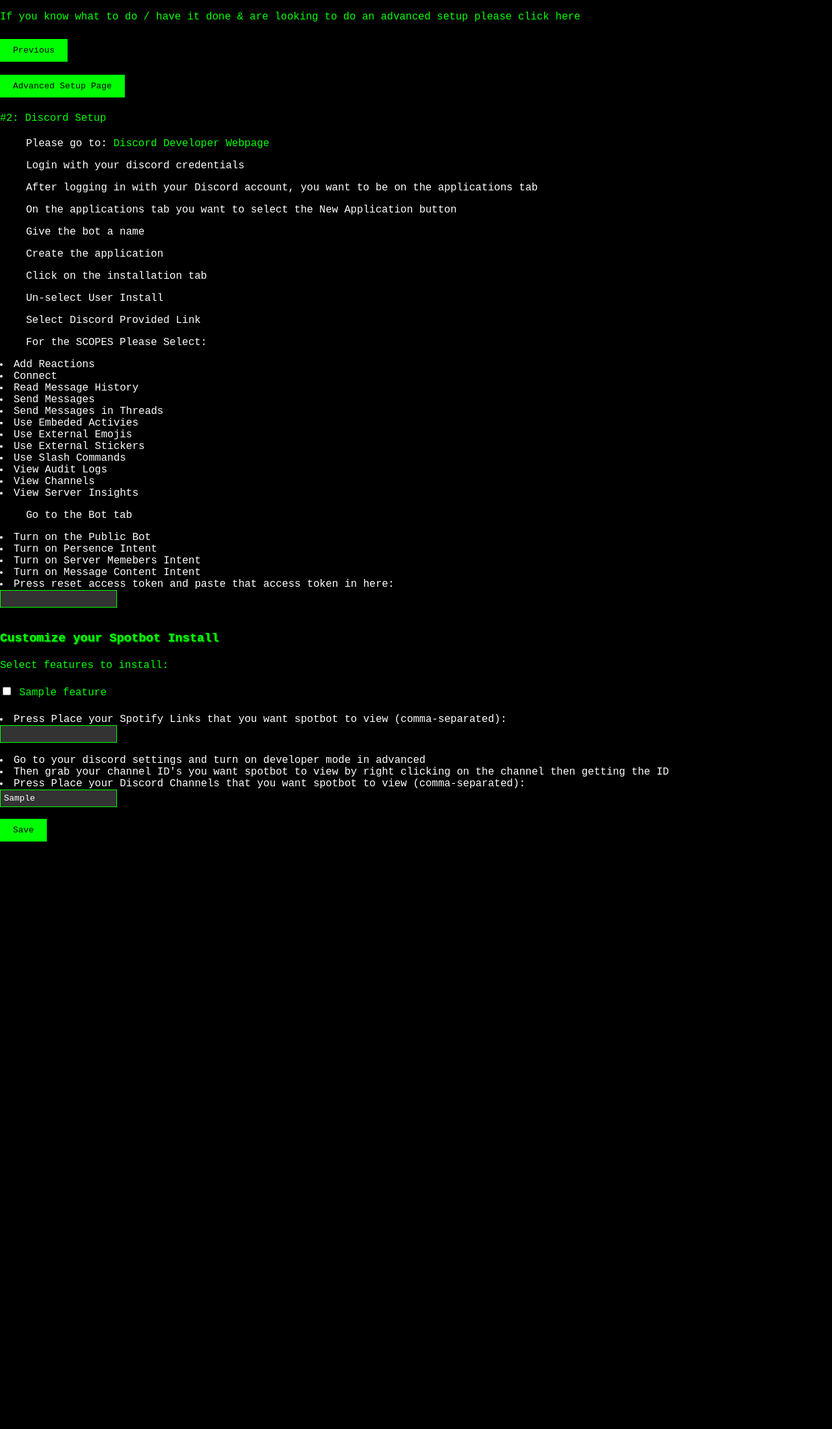
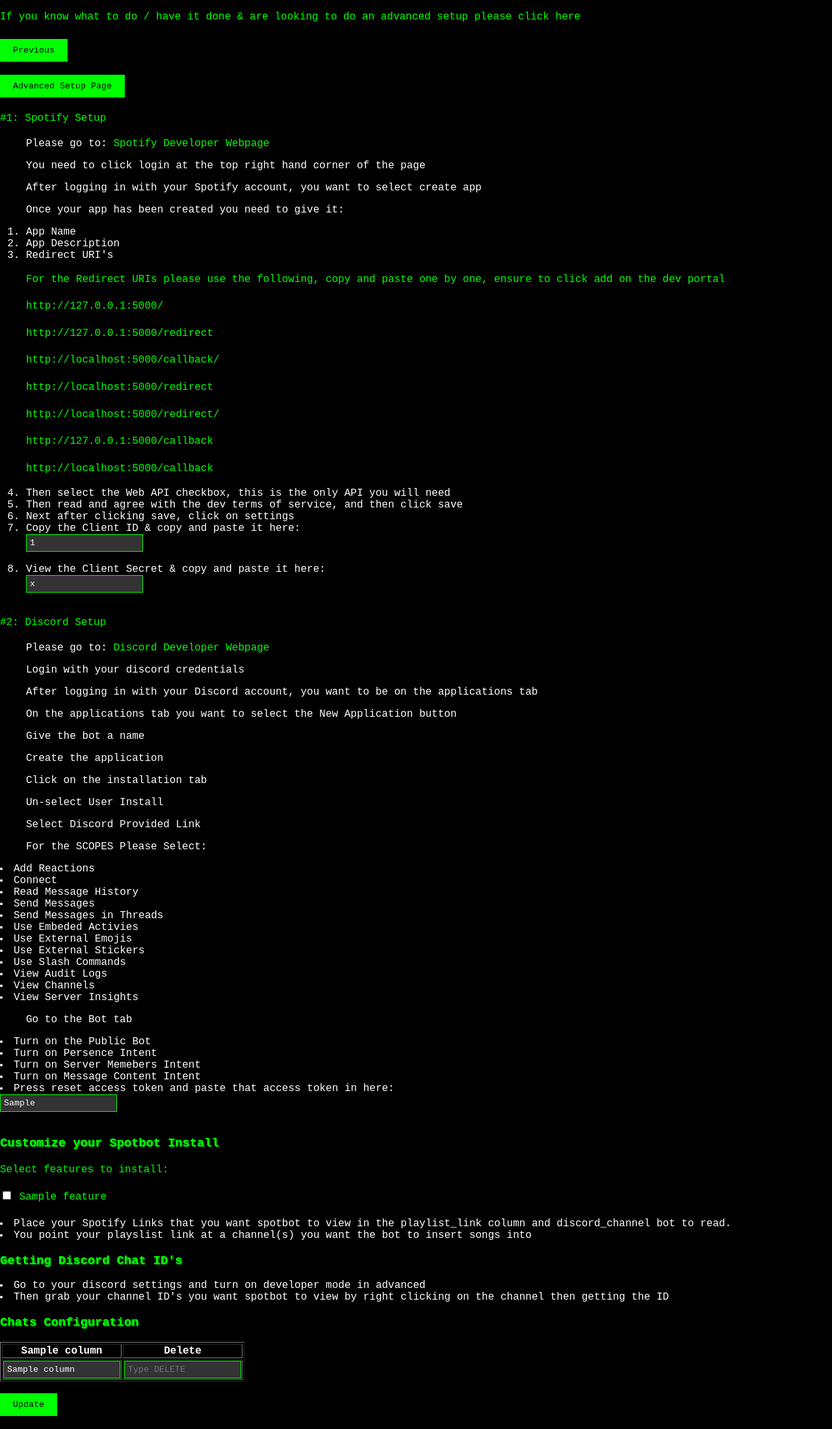
Before and after one commit to wildxmxtt/spotbot2, a Flask app: template templates/setup.html in a window 1280 px wide. Shown: the part 213-2412 px from the top of the page at 65% size. Before the commit the page ends 1508 px from the top, so only its background shows below. Run offline with Flask 2, Linux system fonts and the light colour scheme; the template is opened without the code that fills it: most values are stand-ins (such as "Sample title", 1, 10 or a date in 2020); parts of the project's set-up code (start-up, migrations or seed data) failed here and were passed over.

Commit message:
Fix Lots of Minor Bugs - Still Buggy
Both Continuted setup & advanced are fully functional

Bugs Fixed:
-Advanced Setup Not displaying correct items from db, after db had been updated
-All Update and submit buttons are now working
-All Non-function buttons removed
-Fixed issue on advanced setup where "ghost" records would apperar even though a user wouldnt submit into table

Known Issues:
Spotbot.py still broken due to missing spotbot.json file, need to get with @karltrowbridge1 to resolve issue.

Also need to discuss with @karltrowbridge1 about limiting discord bot tokens to just one. Or if we ever intend to have multiple discord tokens be used at once

Big update, still buggy, but getting there

```diff
--- a/app.py
+++ b/app.py
@@ -192,38 +192,22 @@
 
 @app.route('/advanced_setup', methods=['GET', 'POST'])
 def advanced_setup():
-    conn = sqlite3.connect(SECRET_DATABASE)
-    cursor = conn.cursor()
+    secret_setup_info = dbt.get_secret_setup_info_dict(SECRET_DATABASE)
+    client_id = secret_setup_info['client_id']
+    client_secret = secret_setup_info['client_secret']
 
-    # Fetch chats table data
-    cursor.execute("SELECT * FROM chats")
-    chats = cursor.fetchall()
-
-    # Fetch column names for rendering table headers
-    cursor.execute("PRAGMA table_info(chats)")
-    column_names = [info[1] for info in cursor.fetchall()]  # Extract column names
-
-    conn.close()
-
-    secrets_info = dbt.retrieve_secrets_info(SECRET_DATABASE)
-    chats_info = dbt.get_spotbot_chats_config_info(SECRET_DATABASE)
-
-    secrets_info = secrets_info or ('', '', '', '')
-    chats_info = chats_info or ('', '')
-
-    client_id, client_secret, discord_token, grab_past_flag = secrets_info
-    playlist_links, discord_channels = chats_info
+    chats_info =dbt.update_spotbot_chat(SECRET_DATABASE)
 
     return render_template(
         'advanced_setup.html',
         client_id=client_id,
         client_secret=client_secret,
-        discord_token=discord_token,
-        playlist_links=playlist_links,
-        discord_channels=discord_channels,
+        discord_token=chats_info[0]['discord_token'],
+        playlist_links=chats_info[1]['playlist_links'],
+        discord_channels=chats_info[0]['discord_channels'],
         installed_features=installed_features,
-        chats=chats,  # Pass chats data to template
-        column_names=column_names  # Pass column names to template
+        chats=chats_info[3],  # Pass chats data to template
+        column_names=chats_info[2]  # Pass column names to template
     )
 
 @app.route('/save_setup', methods=['POST'])
@@ -245,17 +229,15 @@
 
 @app.route('/save_advanced_setup', methods=['POST'])
 def save_advanced_setup():
-    setup_data = {
-        'client_id': request.form['client_id'],
-        'client_secret': request.form['client_secret'],
-        'discord_token': request.form['discord_token'],
-        'playlist_link': request.form['playlist_links'],
-        'discord_channel': request.form['discord_channels'],
-        'grab_past_flag': 1
-    }
-    # save_setup(setup_data)
-    # flash('Settings updated successfully!')
-    # return redirect(url_for('advanced_setup'))
+    client_id = request.form.get('client_id')
+    client_secret = request.form.get('client_secret')
+    discord_token = request.form.get('discord_token')
+
+    # Save these details to the database, probably using the functions in database_tools.py
+    dbt.save_secrets_to_db(client_id, client_secret, discord_token, tokensOnlyFlag=True)
+
+    flash('Settings updated successfully!')
+    return redirect(url_for('advanced_setup'))
 @app.route('/link_spotify')
 def link_spotify():
     sp_oauth = create_spotify_oauth()
@@ -315,7 +297,21 @@
 
 @app.route('/continue_setup', methods=['POST'])
 def continue_setup():
-    return render_template('advanced_setup.html')
+    chats_info =dbt.update_spotbot_chat(SECRET_DATABASE)
+
+    return render_template(
+        'setup.html',
+        client_id=client_id,
+        client_secret=client_secret,
+        discord_token=chats_info[0]['discord_token'],
+        playlist_links=chats_info[1]['playlist_links'],
+        discord_channels=chats_info[0]['discord_channels'],
+        installed_features=installed_features,
+        chats=chats_info[3],  # Pass chats data to template
+        column_names=chats_info[2]  # Pass column names to template
+    )
+
+    #return render_template('setup.html', installed_features=installed_features)
 
 # @app.route('/advanced_setup', methods=['GET', 'POST'])
 # def advanced_setup():
--- a/database_tools.py
+++ b/database_tools.py
@@ -133,9 +133,13 @@
     return playlist_link
 
 
-def save_secrets_to_db(client_id, client_secret, discord_token, playlist_links, discord_channels, SECRET_DATABASE=r'databases\secrets.db'):
+def save_secrets_to_db(client_id, client_secret, discord_token, playlist_links = 'None_Given', discord_channels = 'None_Given', SECRET_DATABASE=r'databases\secrets.db', tokensOnlyFlag=False):
     conn = sqlite3.connect(SECRET_DATABASE)
     cur = conn.cursor()
+    ##TO-DO##
+    #Add a check to see if there is a record in the table, if not add one. Else always update, give feedback to user that previous record was over written.
+    #Possbily add future to run multiple spotbots??? Not sure if we even would need that though. Need to talk with Karl about this.
+
 
     # Insert or update the setup information in the database
     cur.execute("""
@@ -144,13 +148,15 @@
     """, (client_id, client_secret, discord_token))
 
     conn.commit()
+
+    if(tokensOnlyFlag == False or playlist_links != 'None_Given' or discord_channels != 'None_Given'):
     #need to iterate through playlist_links and discord_channels make a robust system to accosicate discord channel to playlist link
-    cur.execute("""
-        INSERT OR REPLACE INTO chats (playlist_link, discord_channel)
-        VALUES (?, ?)
-    """, (playlist_links, discord_channels))
+        cur.execute("""
+            INSERT OR REPLACE INTO chats (playlist_link, discord_channel)
+            VALUES (?, ?)
+        """, (playlist_links, discord_channels))
 
-    conn.commit()
+        conn.commit()
     conn.close()
     print("Added chats config toi db")
 
@@ -192,3 +198,48 @@
 # client_secret = secret_setup_info['client_secret']
 
 # get_secret_setup_info_dict(r'databases\secrets.db')
+
+def update_spotbot_chat(SECRET_DATABASE):
+    secrets_info_dict = {
+        'client_id': "",
+        'client_secret': "",
+        'discord_token': "",
+        'playlist_links': "",
+        'discord_channels': ""
+    }
+
+    chats_info_dict = {
+        'playlist_links' : "",
+        'discord_channels' : "",
+        'chats_info' : ""
+    }
+
+    conn = sqlite3.connect(SECRET_DATABASE)
+    cursor = conn.cursor()
+
+    # Fetch chats table data
+    cursor.execute("SELECT * FROM chats")
+    chats = cursor.fetchall()
+
+    # Fetch column names for rendering table headers
+    cursor.execute("PRAGMA table_info(chats)")
+    column_names = [info[1] for info in cursor.fetchall()]  # Extract column names
+
+    conn.close()
+
+    secrets_info = retrieve_secrets_info(SECRET_DATABASE)
+    chats_info = get_spotbot_chats_config_info(SECRET_DATABASE)
+
+    secrets_info = secrets_info or ('', '', '', '')
+    chats_info = chats_info or ('', '')
+
+    client_id, client_secret, discord_token, grab_past_flag = secrets_info
+    playlist_links, discord_channels = chats_info
+
+    secrets_info_dict.update({'client_id' : client_id, 'client_secret': client_secret, 'discord_token': discord_token, 'playlist_links': playlist_links, 'discord_channels': discord_channels})
+    chats_info_dict.update({'playlist_links': playlist_links, 'discord_channels': discord_channels})
+
+    client_id, client_secret, discord_token, grab_past_flag = secrets_info
+    playlist_links, discord_channels = chats_info
+
+    return secrets_info_dict, chats_info_dict, column_names, chats
--- a/templates/advanced_setup.html
+++ b/templates/advanced_setup.html
@@ -20,7 +20,7 @@
         {% endif %}
     {% endwith %}
 
-    <form action="{{ url_for('advanced_setup') }}" method="post">
+    <form action="{{ url_for('save_advanced_setup') }}" method="post">
         <label for="client_id">Spotify Client ID:</label>
         <input type="text" id="client_id" name="client_id" value="{{ client_id }}" required><br><br>
 
@@ -46,6 +46,7 @@
             </label><br>
         {% endfor %}
         <br>
+        <h4>This Submit button below will save Spotify Client ID, Spotify Client Secret, and the Discord Bot Token</h4>
         <button type="submit">Save/Update</button>
     </form>
 
@@ -78,6 +79,7 @@
             </tbody>
         </table>
         <br>
+        <h4>This Update button below will update the chats table with your Playlist Links & Discrod Channels</h4>
         <button type="submit">Update</button>
     </form>
 
--- a/templates/setup.html
+++ b/templates/setup.html
@@ -23,7 +23,7 @@
         <button type="submit">Advanced Setup Page</button>
     </form>
 
-    <!-- <form action="{{ url_for('save_setup') }}" method="post">
+    <form action="{{ url_for('save_setup') }}" method="post">
         <p>#1: Spotify Setup </p>
         <ul>Please go to: <a href="https://developer.spotify.com/dashboard">Spotify Developer Webpage</a></ul>
         <ul>You need to click login at the top right hand corner of the page </ul>
@@ -45,10 +45,10 @@
             <li>Then read and agree with the dev terms of service, and then click save</li>
             <li>Next after clicking save, click on settings</li>
             <li>Copy the Client ID & copy and paste it here:</li>
-            <input type="text" id="client_id" name="client_id" required><br><br>
+            <input type="text" id="client_id" name="client_id" value="{{ client_id }}" required><br><br>
             <li>View the Client Secret & copy and paste it here:</li>
-            <input type="text" id="client_secret" name="client_secret" required><br><br>
-        </ol> -->
+            <input type="text" id="client_secret" name="client_secret" value="{{ client_secret }}" required><br><br>
+        </ol>
 
         <p>#2: Discord Setup </p>
         <ul>Please go to: <a href="https://discord.com/developers">Discord Developer Webpage</a></ul>
@@ -79,7 +79,7 @@
         <li>Turn on Server Memebers Intent</li>
         <li>Turn on Message Content Intent</li>
         <li>Press reset access token and paste that access token in here:</li>
-        <input type="text" id="discord_token" name="discord_token" required><br><br>
+        <input type="text" id="discord_token" name="discord_token" value="{{ discord_token }}" required><br><br>
 
         <h3>Customize your Spotbot Install</h3>
         <p>Select features to install:</p>
@@ -91,15 +91,48 @@
             </label><br>
         {% endfor %}
 
-        <li>Press Place your Spotify Links that you want spotbot to view (comma-separated):</li>
-        <input type="text" id="playlist_links" name="playlist_links" required><br><br>
+        <li>Place your Spotify Links that you want spotbot to view in the playlist_link column and discord_channel bot to read.</li>
+        <li>You point your playslist link at a channel(s) you want the bot to insert songs into</li>
 
+        <h3>Getting Discord Chat ID's</h3>
         <li>Go to your discord settings and turn on developer mode in advanced</li>
         <li>Then grab your channel ID's you want spotbot to view by right clicking on the channel then getting the ID</li>
-        <li>Press Place your Discord Channels that you want spotbot to view (comma-separated):</li>
-        <input type="text" id="discord_channels" name="discord_channels" value="{{ discord_channels }}" required><br><br>
 
-        <button type="submit">Save</button>
+        <h3>Chats Configuration</h3>
+        <form action="{{ url_for('update_chats') }}" method="post">
+            <table border="1">
+                <thead>
+                    <tr>
+                        {% for column in column_names %}
+                            <th>{{ column }}</th>
+                        {% endfor %}
+                        <th>Delete</th> <!-- Add Delete header column -->
+                    </tr>
+                </thead>
+                <tbody>
+                    {% for row in chats %}
+                        {% set row_index = loop.index0 %}
+                        <tr>
+                            {% for column in row %}
+                                <td><input type="text" name="row_{{ row_index }}_{{ loop.index0 }}" value="{{ column }}"></td>
+                            {% endfor %}
+                            <td>
+                                <!-- Delete text box that requires typing DELETE -->
+                                <input type="text" name="delete_row_{{ row_index }}" placeholder="Type DELETE">
+                            </td>
+                        </tr>
+                    {% endfor %}
+                </tbody>
+            </table>
+            <br>
+            <button type="submit">Update</button>
+        </form>
+
+        <!-- Form for adding a new row
+        <form action="{{ url_for('add_chat_row') }}" method="post">
+            <button type="submit">+ Add new row +</button>
+        </form> -->
+
     </form>
 </body>
 </html>
```
